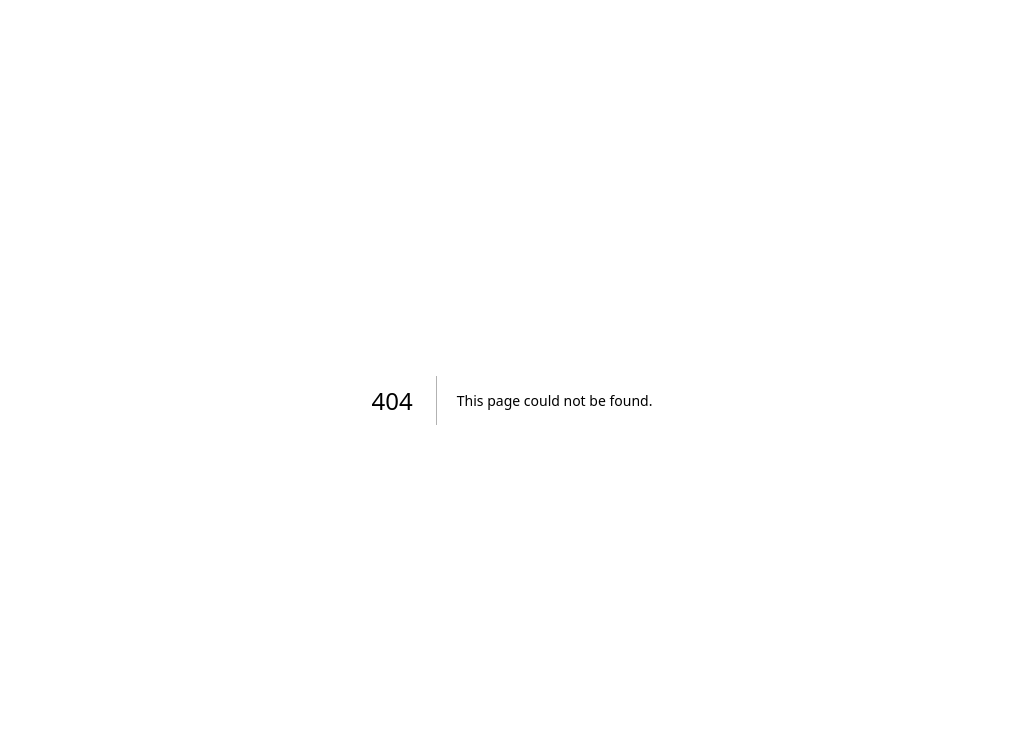
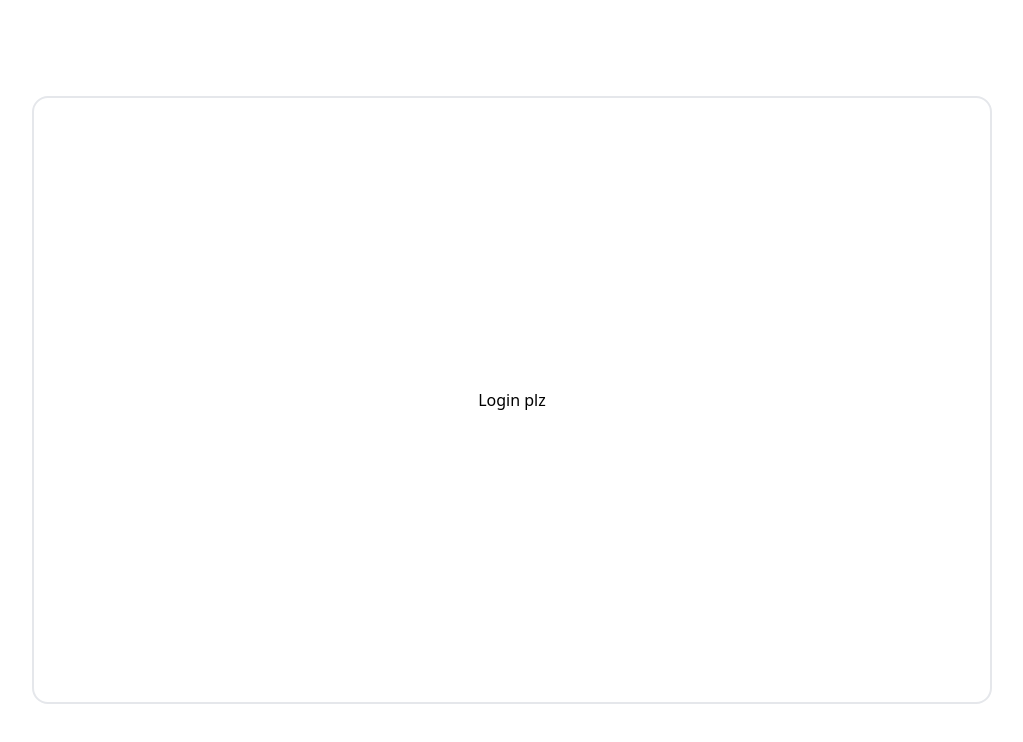
Before and after one commit to LucasMERN/RRNHT, a Next.js app: page /login in a window 1280 px wide. Before the commit this address had no page. Shown: the top 742 px of the page, without its empty margins (128-1151 px from the left). Built offline with nearby package versions, Linux system fonts and the light colour scheme.

Commit message:
added necessary layout files and route structure

```diff
--- /dev/null
+++ b/app/(auth)/layout.tsx
@@ -0,0 +1,18 @@
+import AuthWrapper from '@/components/AuthWrapper';
+import { Metadata } from 'next';
+
+export const metadata: Metadata = {
+    title: "Regal Rexnord New Hire Training | Authorization Forms",
+    description: "Register or Login to Regal Rexnord's 'New Hire Training Portal' to access the course dashboard",
+}
+
+export default function AuthRootLayout({children,}: {children: React.ReactNode;}) {
+    return(
+        <html lang='en'>
+            <head />
+                <body className="h-screen w-screen px-40 py-24 bg-auth bg-no-repeat bg-cover">
+                    <AuthWrapper className="w-full h-full flex items-center justify-center">{children}</AuthWrapper>
+                </body>
+        </html>
+    );
+}
--- /dev/null
+++ b/app/(auth)/login/page.tsx
@@ -0,0 +1,5 @@
+export default function Signin(){
+    return (
+        <div>Login plz</div>
+    )
+}
--- /dev/null
+++ b/app/dashboard/course/[id]/page.tsx
@@ -0,0 +1,5 @@
+export default function Course(){
+    return (
+        <div>course list</div>
+    )
+}
--- /dev/null
+++ b/app/dashboard/layout.tsx
@@ -0,0 +1,18 @@
+import AuthWrapper from '@/components/AuthWrapper';
+import { Metadata } from 'next';
+
+export const metadata: Metadata = {
+    title: "Regal Rexnord New Hire Training | Course Dashboard",
+    description: "Check your statistics or start a training course",
+}
+
+export default function DashboardRootLayout({children,}: {children: React.ReactNode;}) {
+    return(
+        <html lang='en'>
+            <head />
+                <body className="h-screen w-screen px-40 py-24 bg-auth bg-no-repeat bg-cover">
+                    <AuthWrapper className="w-full h-full flex items-center justify-center">{children}</AuthWrapper>
+                </body>
+        </html>
+    );
+}
--- /dev/null
+++ b/app/dashboard/page.tsx
@@ -0,0 +1,5 @@
+export default function Dashboard(){
+    return (
+        <div>dashboard</div>
+    )
+}
--- a/app/globals.css
+++ b/app/globals.css
@@ -2,26 +2,21 @@
 @tailwind components;
 @tailwind utilities;
 
-:root {
-  --foreground-rgb: 0, 0, 0;
-  --background-start-rgb: 214, 219, 220;
-  --background-end-rgb: 255, 255, 255;
-}
-
-@media (prefers-color-scheme: dark) {
-  :root {
-    --foreground-rgb: 255, 255, 255;
-    --background-start-rgb: 0, 0, 0;
-    --background-end-rgb: 0, 0, 0;
+@layer base {
+  [data-nextjs-scroll-focus-boundary] {
+    display: contents;
   }
 }
 
-body {
-  color: rgb(var(--foreground-rgb));
-  background: linear-gradient(
-      to bottom,
-      transparent,
-      rgb(var(--background-end-rgb))
-    )
-    rgb(var(--background-start-rgb));
+* {
+  box-sizing: border-box;
 }
+
+.glass {
+  backdrop-filter: blur(4px) saturate(180%);
+  background-color: rgba(255, 255, 255, 0.3);
+}
+
+[data-nextjs-scroll-focus-boundary] {
+  display: contents;
+}
--- /dev/null
+++ b/app/head.tsx
@@ -0,0 +1,7 @@
+export default function Head(){
+    return (
+        <>
+            <link rel="icon" href="../assets/favicon.ico" />
+        </>
+    )
+}
--- /dev/null
+++ b/components/AuthWrapper.tsx
@@ -0,0 +1,17 @@
+import clsx from "clsx"; //used to allow extending of classNames for tailwind classes
+import React, { ReactNode } from "react";  //fixes binding elements (children and props) any type error.
+
+interface Props {
+    children?: ReactNode
+    className?: ReactNode
+}
+
+const AuthWrapper = ({ children, className }: Props) => {
+    return (
+        <div className={clsx("glass rounded-2xl border-solid border-2 border-gray-200", className)}>
+            {children}
+        </div>
+    );
+};
+
+export default AuthWrapper;
```
Also changed, not shown: app/(auth)/register/page.tsx (added).
